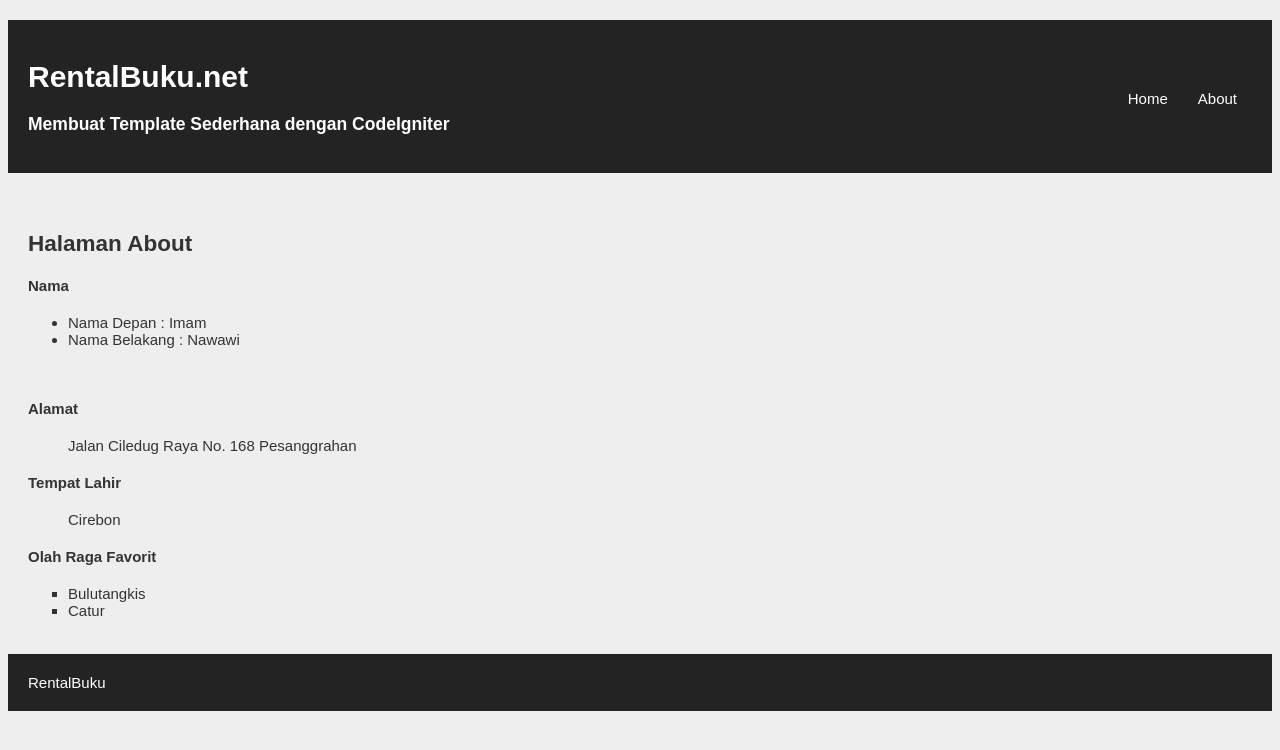
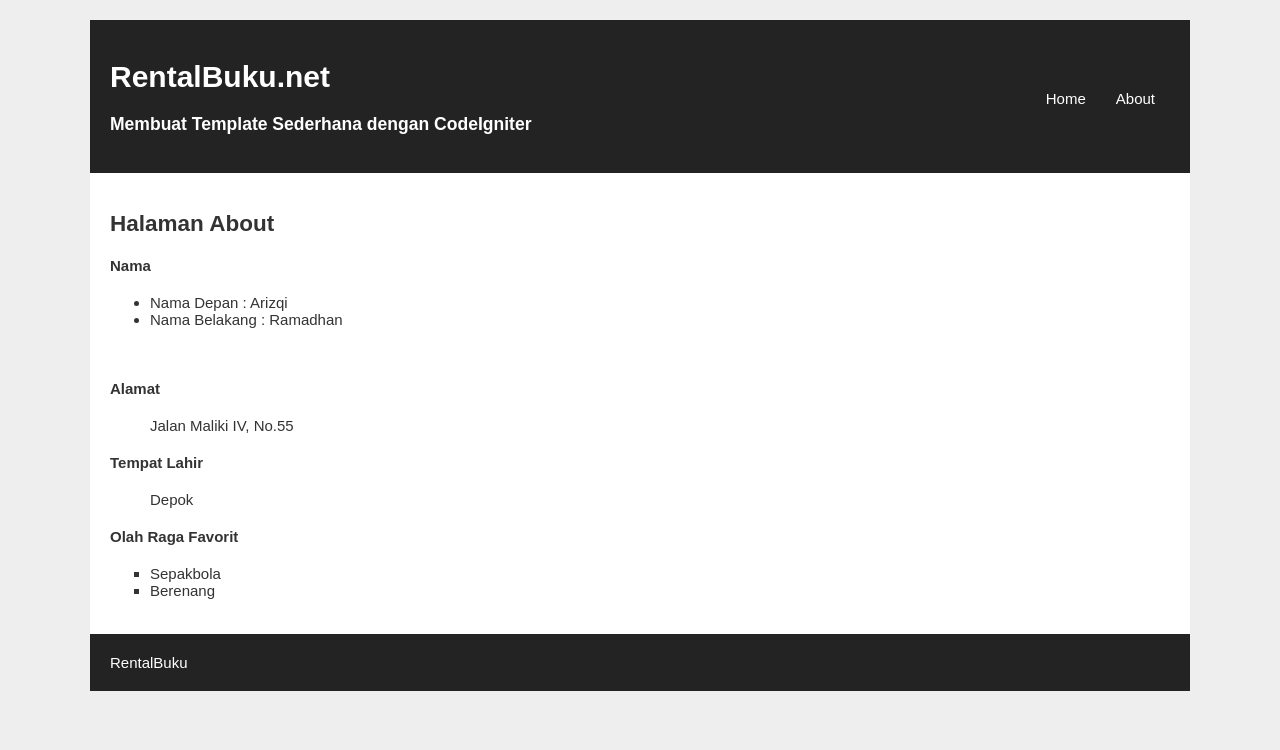
Before and after one commit to arizqi12/WP2_Arizqi-Ramadhan, a CodeIgniter app: page /pustaka-booking/index.php/web/about in a window 1280 px wide. Shown: the top 750 px of the page. Run offline with CodeIgniter, Linux system fonts and the light colour scheme.

Commit message:
pustaka-booking

```diff
--- a/application/config/autoload.php
+++ b/application/config/autoload.php
@@ -58,8 +58,7 @@ $autoload['packages'] = array();
 |
 |	$autoload['libraries'] = array('user_agent' => 'ua');
 */
-$autoload['libraries'] = array('form_validation', 'session',
-'database');
+$autoload['libraries'] = array('form_validation');
 
 /*
 | -------------------------------------------------------------------
--- a/application/views/v_about.php
+++ b/application/views/v_about.php
@@ -2,24 +2,24 @@
     <h1><?php echo $judul ?></h1>
     <h4>Nama</h4>
     <ul type="disc">
-        <li>Nama Depan : Imam</li>
-        <li>Nama Belakang : Nawawi</li>
+        <li>Nama Depan : Arizqi</li>
+        <li>Nama Belakang : Ramadhan</li>
     </ul>
 
     <br>
     <h4>Alamat</h4>
     <ul type="none">
-        <li> Jalan Ciledug Raya No. 168 Pesanggrahan</li>
+        <li> Jalan Maliki IV, No.55</li>
     </ul>
 
     <h4>Tempat Lahir</h4>
     <ul type="none">
-        <li>Cirebon</li>
+        <li>Depok</li>
     </ul>
 
     <h4>Olah Raga Favorit</h4>
     <ul type="square">
-        <li>Bulutangkis</li>
-        <li>Catur</li>
+        <li>Sepakbola</li>
+        <li>Berenang</li>
     </ul>
 </section>
--- a/application/views/v_footer.php
+++ b/application/views/v_footer.php
@@ -1,5 +1,5 @@
     <footer>
-        <a href=”http://www.RentalBuku.com”>RentalBuku</a>
+        <a href="http://www.RentalBuku.com">RentalBuku</a>
     </footer>
   </div>
  </body>
--- a/application/views/v_header.php
+++ b/application/views/v_header.php
@@ -2,62 +2,10 @@
 <html>
 <head>
 	<meta charset="utf-8">
-    <title>>Web Prog II | Merancang Template sederhana dengan
+	<title>Web Prog II | Merancang Template sederhana dengan
 codeigniter</title>
-    <style>
-        /* CSS Anda dapat ditambahkan di sini */
-        body {
-	background: #eee;
-	color: #333;
-	font-family: sans-serif;
-	font-size: 15px;
-}
-#wrapper {
-	background: #fff;
-	width: auto;
-	margin: 20px auto ;
-}
-#wrapper header {
-	background: #232323;
-	padding: 20px;
-}
-#wrapper header hgroup {
-	float: left;
-	color: #fff;
-}
-#wrapper header nav {
-	float: right;
-	margin-top: 50px;
-}
-#wrapper header nav ul {
-	padding: 0;
-	margin: 0;
-}
-#wrapper header nav ul li {
-	float: left;
-	list-style: none;
-}
-#wrapper header nav ul li a {
-	padding: 15px;
-	color: #fff;
-	text-decoration: none;
-}
-.clear {
-	clear: both;
-}
-footer {
-	background: #232323;
-	padding: 20px;
-}
-footer a {
-	color: #fff;
-	text-decoration: none;
-}
-section {
-	padding: 20px;
-}
-
-    </style>
+<link rel="stylesheet" type="text/css" href="<?php echo
+base_url() ?>assets/css/stylebuku.css">
 </head>
 <body>
 	<div id="wrapper">
@@ -69,12 +17,8 @@ section {
 			<nav>
 				<ul>
 					<li><a href="<?php echo base_url().'index.php/web' ?>">Home</a></li>
-                <li><a href="<?php echo base_url().'index.php/web/about' ?>">About</a></li
+					<li><a href="<?php echo base_url().'index.php/web/about' ?>">About</a></li>
 				</ul>
 			</nav>
 			<div class="clear"></div>
 		</header>
-        <!-- Konten Anda -->
-    </div>
-</body>
-</html>
--- a/application/views/view-form-matakuliah.php
+++ b/application/views/view-form-matakuliah.php
@@ -23,6 +23,7 @@
                     <th>:</th>
                     <td>
                         <input type="text" name="kode" id="kode">
+                        <?= form_error('kode'); ?>
                     </td>
                 </tr>
                 <tr>
@@ -30,6 +31,7 @@
                     <td>:</td>
                     <td>
                         <input type="text" name="nama" id="nama">
+                        <?= form_error('nama'); ?>
                     </td>
                 </tr>
                 <tr>
@@ -42,6 +44,7 @@
                             <option value="3">3</option>
                             <option value="4">4</option>
                         </select>
+                        <?= form_error('sks'); ?>
                     </td>
                 </tr>
                 <tr>
@@ -51,6 +54,7 @@
                 </tr>
             </table>
         </form>
+
     </center>
 </body>
 
```
Also changed, not shown: application/controllers/Matakuliah.php (+8 -11 lines), application/views/v_index.php (+7 -4 lines). Lines whose indentation alone changed are shown as unchanged.
